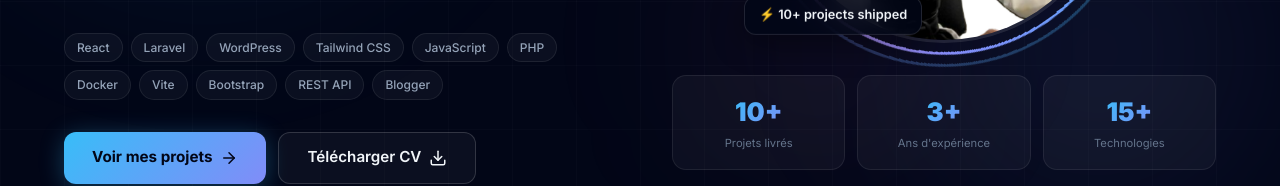
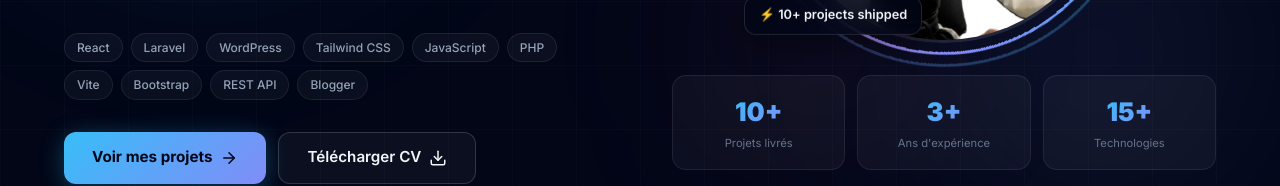
Before and after one commit to mmilinda/FolioMM, a React (Vite) app: page / in a window 1280 px wide. Shown: the part 447-633 px from the top of the page. Built offline with nearby package versions, Linux system fonts and the light colour scheme; no server answers.

Commit message:
fix: remove Docker badge from Hero section badges list to align with actual project stacks

```diff
--- a/src/components/Hero.jsx
+++ b/src/components/Hero.jsx
@@ -18,7 +18,6 @@ const TECH_BADGES = [
   "Tailwind CSS",
   "JavaScript",
   "PHP",
-  "Docker",
   "Vite",
   "Bootstrap",
   "REST API",
```
